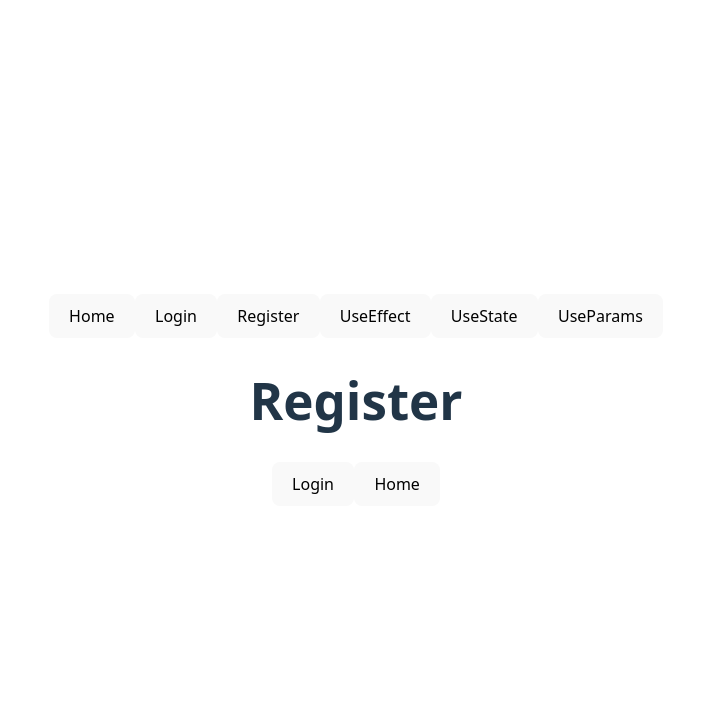
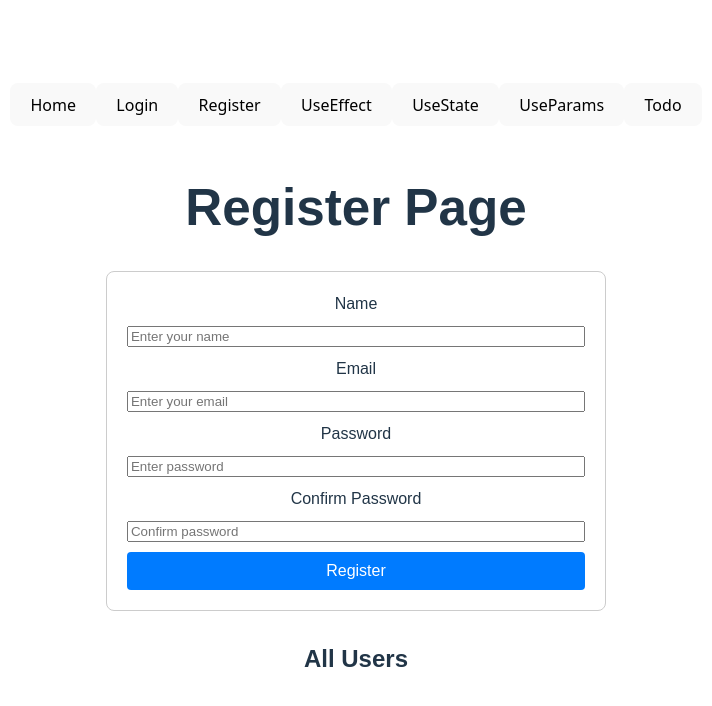
Before and after one commit to JYOTIGHADI/React_practics, a React (Vite) app in the folder My_app/: page /register in a window 1280 px wide. Shown: the top 706 px of the page, without its empty margins (284-996 px from the left). Built offline with nearby package versions, Linux system fonts and the light colour scheme.

Commit message:
update - day 4 & 5

```diff
--- a/My_app/src/App.jsx
+++ b/My_app/src/App.jsx
@@ -8,6 +8,8 @@ import UseEffect from './pages/30-07/useffect'
 import UseState from './pages/30-07/usestate'
 import UseParams from './pages/01-08/useparams'
 import ParamsProduct from './pages/01-08/product'
+import Todo from './pages/02-08/Todo'
+// import Delete from './pages/02-08/Delete'
 
 function App() {
   return (
@@ -22,6 +24,9 @@ function App() {
         <Route path='/useparams' element={<UseParams />} />
         <Route path='/product' element={<ParamsProduct />} />
         <Route path="/paramsproduct/:productID" element={<ParamsProduct />} />
+        <Route path='/todo' element={<Todo />} />
+        {/* <Route path='/delete' element={<Delete />} /> */}
+
 
 
 
--- a/My_app/src/component/navbar.jsx
+++ b/My_app/src/component/navbar.jsx
@@ -12,7 +12,7 @@ const Navbar = () => {
       <button onClick={() => router("/useffect")}>UseEffect</button>
       <button onClick={() => router("/usestate")}>UseState</button>
       <button onClick={() => router("/useparams")}>UseParams</button>
-
+      <button onClick={() => router("/todo")}>Todo</button>
 
     </>
   );
--- /dev/null
+++ b/My_app/src/pages/02-08/Delete.jsx
@@ -0,0 +1,29 @@
+import React from "react";
+// Assuming you have some styles for the Delete component
+
+const Delete = ({ onConfirm, onCancel }) => {
+    return (
+        <div
+            style={{
+                margin: "auto",
+                height: "200px",
+                width: "400px",
+                backgroundColor: "white",
+                textAlign: "center",
+                padding: "20px",
+                borderRadius: "10px",
+                boxShadow: "0 4px 10px rgba(0,0,0,0.2)"
+            }}
+        >
+            <h2 style={{ color: "black" }}>Are you sure you want to delete this todo?</h2>
+            <button onClick={onConfirm} style={{ margin: "10px", padding: "10px" }}>
+                Yes
+            </button>
+            <button onClick={onCancel} style={{ margin: "10px", padding: "10px" }}>
+                NO
+            </button>
+        </div>
+    );
+};
+
+export default Delete;
--- /dev/null
+++ b/My_app/src/pages/02-08/Todo.jsx
@@ -0,0 +1,208 @@
+// import React, { useState } from "react";
+// import Delete from "./Delete";
+
+// const Todo = () => {
+//   const [todos, setTodos] = useState(["wake up a 6:00am"]);
+//   const [newTodo, setNewTodo] = useState("");
+//   function handleChange(event) {
+//     setNewTodo(event.target.value);
+//     const [showPopup, setShowPopup] = useState(false);
+//   const [deleteIndex, setDeleteIndex] = useState(null);
+
+//   const handleChange = (e) => {
+//     setNewTodo(e.target.value);
+//   };
+
+//   const handleClick = () => {
+//     if (newTodo.trim() !== "") {
+//       setTodos([...todos, newTodo]);
+//       setNewTodo("");
+//     }
+//   };
+
+//   const confirmDelete = (idx) => {
+//     setDeleteIndex(idx);
+//     setShowPopup(true);
+//   };
+
+//   const handleConfirmDelete = () => {
+//     setTodos(todos.filter((_, index) => index !== deleteIndex));
+//     setShowPopup(false);
+//     setDeleteIndex(null);
+//   };
+
+//   const handleCancel = () => {
+//     setShowPopup(false);
+//   };
+//     // console.log(event.target.value, "event.target.value");
+//   }
+//   function handleSubmit() {
+//     setTodos([...todos, newTodo]);
+//     setNewTodo("");
+//   }
+//   return (
+//     <div>
+//       {/* <h1>{newTodo}</h1> */}
+//       <input type="text" value={newTodo} onChange={handleChange} />
+//       <button onClick={handleSubmit}>Add Todo</button>
+//       <h1>My Todos :-</h1>
+//       {todos.map((todo, i) => (
+//         <h5 key={todo}>
+//           {i + 1}. {todo}
+//         </h5>
+
+//       {todos.map((todo, idx) => (
+//         <h2 key={idx}>
+//           {idx + 1}. {todo}{" "}
+//           <button onClick={() => confirmDelete(idx)}>Delete</button>
+//         </h2>
+//       ))}
+
+//       {showPopup && (
+//         <Delete
+//           onConfirm={handleConfirmDelete}
+//           onCancel={handleCancel}
+//       ))}
+
+//     </div>
+//   );
+// };
+
+// export default Todo;
+
+
+
+// import { useNavigate } from "react-router-dom";
+// import React, { useState } from "react";
+// import Delete from "./Delete"; // Import Delete component
+
+
+// const Todo = () => {
+//   const [todos, setTodos] = useState(["code", "eat"]);
+//   const [newTodo, setNewTodo] = useState("");
+
+
+//   const [showPopup, setShowPopup] = useState(false);
+//   const [deleteIndex, setDeleteIndex] = useState(null);
+
+//   const handleChange = (e) => {
+//     setNewTodo(e.target.value);
+//   };
+
+//   const handleClick = () => {
+//     if (newTodo.trim() !== "") {
+//       setTodos([...todos, newTodo]);
+//       setNewTodo("");
+//     }
+//   };
+
+//   const confirmDelete = (idx) => {
+//     setDeleteIndex(idx);
+//     setShowPopup(true);
+//   };
+
+//   const handleConfirmDelete = () => {
+//     setTodos(todos.filter((_, index) => index !== deleteIndex));
+//     setShowPopup(false);
+//     setDeleteIndex(null);
+//   };
+
+//   const handleCancel = () => {
+//     setShowPopup(false);
+//   };
+
+//   return (
+//     <>
+//       <input
+//         type="text"
+//         placeholder="add todo"
+//         value={newTodo}
+//         onChange={handleChange}
+//       />
+//       <button onClick={handleClick}>Add</button>
+
+//       {todos.map((todo, idx) => (
+//         <h2 key={idx}>
+//           {idx + 1}. {todo}{" "}
+//           <button onClick={() => confirmDelete(idx)}>Delete</button>
+//         </h2>
+//       ))}
+
+//       {showPopup && (
+//         <Delete
+//           onConfirm={handleConfirmDelete}
+//           onCancel={handleCancel}
+//         />
+//       )}
+//     </>
+//   );
+// };
+
+// export default Todo;
+
+
+
+import React, { useState } from "react";
+import Delete from "./Delete";
+
+const Todo = () => {
+  const [todos, setTodos] = useState(["wake up at 6:00am"]);
+  const [newTodo, setNewTodo] = useState("");
+  const [showPopup, setShowPopup] = useState(false);
+  const [deleteIndex, setDeleteIndex] = useState(null);
+
+  const handleChange = (e) => {
+    setNewTodo(e.target.value);
+  };
+
+  const handleSubmit = () => {
+    if (newTodo.trim() !== "") {
+      setTodos([...todos, newTodo]);
+      setNewTodo("");
+    }
+  };
+
+  const confirmDelete = (idx) => {
+    setDeleteIndex(idx);
+    setShowPopup(true);
+  };
+
+  const handleConfirmDelete = () => {
+    setTodos(todos.filter((_, index) => index !== deleteIndex));
+    setShowPopup(false);
+    setDeleteIndex(null);
+  };
+
+  const handleCancel = () => {
+    setShowPopup(false);
+  };
+
+  return (
+    <div>
+
+        <h1>Todo List</h1>
+      <input
+        type="text"
+        placeholder="Add new todo"
+        value={newTodo}
+        onChange={handleChange}
+      />
+      <button onClick={handleSubmit}>Add Todo</button>
+
+      <h1>My Todos:</h1>
+      {todos.map((todo, idx) => (
+        <h2 key={idx}>
+          {idx + 1}. {todo}{" "}
+          <button onClick={() => confirmDelete(idx)}>Delete</button>
+        </h2>
+
+      ))}
+
+      {showPopup && (
+        <Delete onConfirm={handleConfirmDelete} onCancel={handleCancel} />
+      )}
+    </div>
+  );
+};
+
+export default Todo;
--- a/My_app/src/pages/30-07/usestate.jsx
+++ b/My_app/src/pages/30-07/usestate.jsx
@@ -1,5 +1,6 @@
-import React from "react";
+// import React from "react";
 import { useState } from "react";
+
 function useStateexample() {
   const [userLoggedIn, setUserLoggedIn] = useState(true);
   const [counter, setCounter] = useState(1);
--- a/My_app/src/pages/Register.jsx
+++ b/My_app/src/pages/Register.jsx
@@ -1,14 +1,163 @@
-import { useNavigate } from "react-router-dom";
+
+import { useState } from "react";
 
 function Register() {
-  const router = useNavigate();
+  const [userData, setUserData] = useState({
+    name: "",
+    email: "",
+    password: "",
+    confirmPassword: "",
+  });
+  const [allUser, setAllUser] = useState([]);
+  const [popup, setPopup] = useState({ show: false, text: "", type: "" });
+
+  const handleChange = (event) => {
+    setUserData({ ...userData, [event.target.name]: event.target.value });
+  };
+
+  const handleSubmit = (event) => {
+    event.preventDefault();
+    const { name, email, password, confirmPassword } = userData;
+
+    if (!name || !email || !password || !confirmPassword) {
+      showPopup(" Please fill in all fields.", "error");
+      return;
+    }
+
+    if (password !== confirmPassword) {
+      showPopup(" Passwords do not match.", "error");
+      return;
+    }
+
+    setAllUser([...allUser, userData]);
+    setUserData({ name: "", email: "", password: "", confirmPassword: "" });
+    showPopup(" Registration successful!", "success");
+  };
+
+  const showPopup = (text, type) => {
+    setPopup({ show: true, text, type });
+    setTimeout(() => {
+      setPopup({ show: false, text: "", type: "" });
+    }, 3000);
+  };
+
   return (
-    <div>
-      <h1>Register</h1>
-      <button onClick={() => router("/login")}>Login</button>
-      <button onClick={() => router("/")}>Home</button>
+    <div style={styles.container}>
+      <h1 style={{ textAlign: "center" }}>Register Page</h1>
+
+      {popup.show && (
+        <div
+          style={{
+            ...styles.popup,
+            backgroundColor: popup.type === "error" ? "#ffcccc" : "#7ae77aff",
+            color: popup.type === "error" ? "#cc0000" : "#006600",
+          }}
+        >
+          {popup.text}
+        </div>
+      )}
+
+      <form onSubmit={handleSubmit} style={styles.form}>
+        <label>Name</label>
+        <input
+          type="text"
+          name="name"
+          onChange={handleChange}
+          value={userData.name}
+          placeholder="Enter your name"
+        />
+
+        <label>Email</label>
+        <input
+          type="email"
+          name="email"
+          onChange={handleChange}
+          value={userData.email}
+          placeholder="Enter your email"
+        />
+
+        <label>Password</label>
+        <input
+          type="password"
+          name="password"
+          onChange={handleChange}
+          value={userData.password}
+          placeholder="Enter password"
+        />
+
+        <label>Confirm Password</label>
+        <input
+          type="password"
+          name="confirmPassword"
+          onChange={handleChange}
+          value={userData.confirmPassword}
+          placeholder="Confirm password"
+        />
+
+        <button type="submit" style={styles.button}>
+          Register
+        </button>
+      </form>
+
+      <div>
+        <h2 style={{ marginTop: "30px", textAlign: "center" }}>All Users</h2>
+        {allUser.map((user, idx) => (
+          <div key={idx} style={styles.userCard}>
+            <h3>User {idx + 1}</h3>
+            <p><strong>Name:</strong> {user.name}</p>
+            <p><strong>Email:</strong> {user.email}</p>
+            <p><strong>Password:</strong> {user.password}</p>
+          </div>
+        ))}
+      </div>
     </div>
   );
 }
 
+const styles = {
+  container: {
+    maxWidth: "500px",
+    margin: "auto",
+    padding: "20px",
+    fontFamily: "Arial, sans-serif",
+  },
+  form: {
+    display: "flex",
+    flexDirection: "column",
+    gap: "10px",
+    padding: "20px",
+    border: "1px solid #ccc",
+    borderRadius: "8px",
+
+  },
+  button: {
+    padding: "10px",
+    backgroundColor: "#007bff",
+    color: "white",
+    border: "none",
+    borderRadius: "4px",
+    cursor: "pointer",
+  },
+  userCard: {
+
+    margin: "10px auto",
+    padding: "15px",
+    borderRadius: "8px",
+    textAlign: "center",
+    boxShadow: "0 2px 5px rgba(0,0,0,0.1)",
+  },
+  popup: {
+    position: "fixed",
+    top: "20px",
+    left: "50%",
+    transform: "translateX(-50%)",
+
+    padding: "100px 80px",
+    borderRadius: "6px",
+    fontWeight: "bold",
+    textAlign: "center",
+
+  },
+};
+
 export default Register;
```
